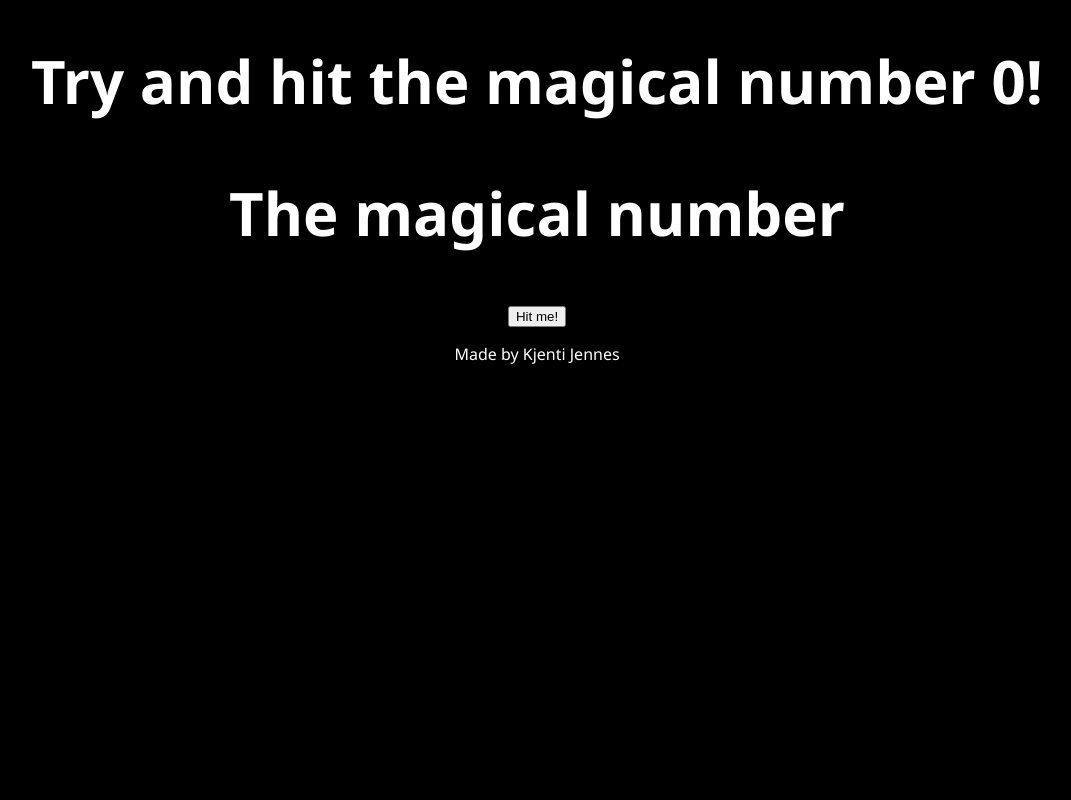
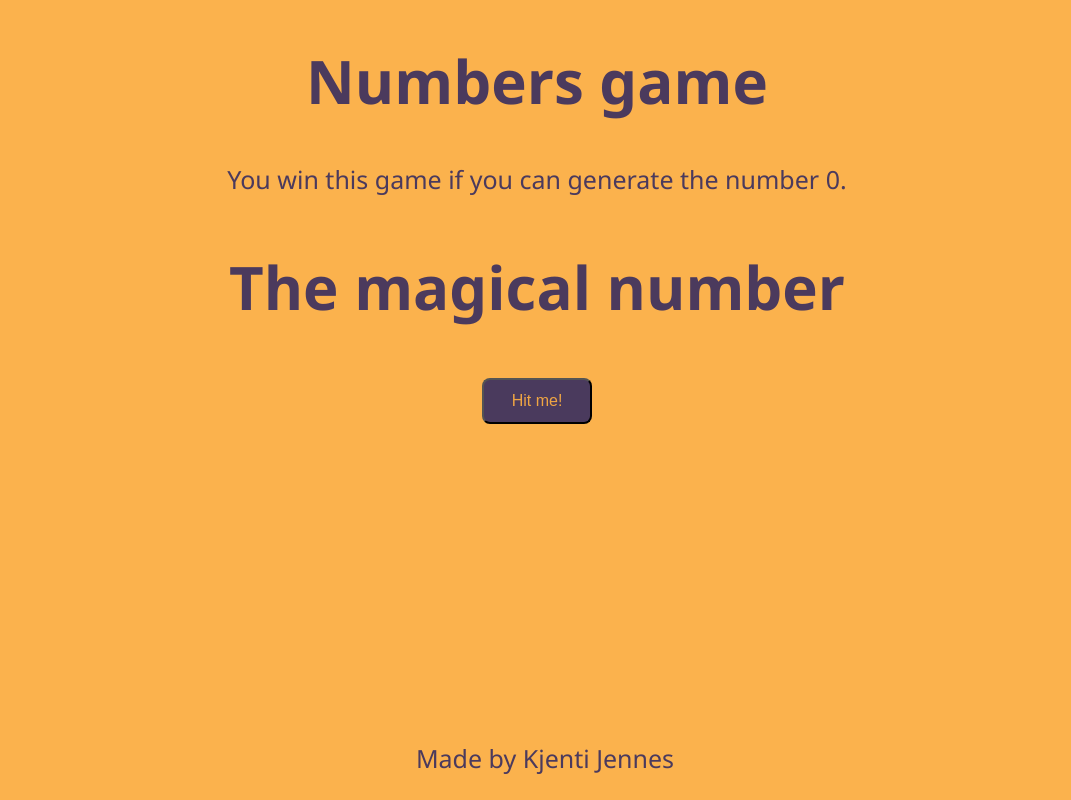
Before and after one commit to kjenti/uselesswebsite, a plain HTML site: page index.html in a window 1280 px wide. Shown: the whole page, without its empty margins (103-1174 px from the left). Drawn offline with Linux system fonts and the light colour scheme.

Commit message:
commit
commit

```diff
--- a/css/style.css
+++ b/css/style.css
@@ -1,20 +1,20 @@
 body{
-    background-color: black;
+    background-color: #fbad41ee;
     /* height: 100vh;
     width: 100vw; */
 
 }
 h1{
     font-size: 60px;
-    color: white;
+    color: #262161d3;
 }
 h2{
     font-size: 60px;
-    color: white;
+    color: #262161d3;
 }
 p{
-color: white;
-font-size: 60;
+color: #262161d3;
+font-size: 25px;
 
 }
 /*
@@ -27,3 +27,47 @@ label{
     text-align: center;
     font-family: 'Segoe UI', Tahoma, Geneva, Verdana, sans-serif;
 }
+button{
+    transition-duration: 0.4s;
+    border-radius: 8px;
+    font-size: 16px;
+    padding: 12px 28px;
+    background-color: #262161d3;
+    color: #fbad41ee;
+}
+button:hover{
+    background-color: #fbad41ee;
+    color: #262161d3;
+    border: 3px dashed;
+    box-shadow: 0 12px 16px 0 rgba(0,0,0,0.24), 0 17px 50px 0 rgba(0,0,0,0.19);
+}
+button span {
+    cursor: pointer;
+    display: inline-block;
+    position: relative;
+    transition: 0.5s;
+  }
+
+  button span:after {
+    content: '\00bb';
+    position: absolute;
+    opacity: 0;
+    top: 0;
+    right: -20px;
+    transition: 0.5s;
+  }
+
+  button:hover span {
+    padding-right: 25px;
+  }
+
+  button:hover span:after {
+    opacity: 1;
+    right: 0;
+  }
+  footer{
+    bottom: 0px;
+    position: fixed;
+    text-align: center;
+    width: 100vw;
+  }
--- a/index.html
+++ b/index.html
@@ -1,17 +1,18 @@
  <!DOCTYPE html>
 <html lang="en">
 <head>
-    <title>Random Numbers</title>
+    <title>Numbers game</title>
     <meta name="description" content="Numbers game">
     <meta name="viewport" content="width=device-width, initial-scale=1, maximum-scale=1">
     <link rel="stylesheet" href="./css/style.css">
 </head>
 <body>
 <div class="centered">
-<h1>Try and hit the magical number 0!</h1>
+<h1>Numbers game</h1>
+<p>You win this game if you can generate the number 0.</p>
 <h2 id="getal">The magical number </h2>
 
-<button type="button" id="gokbutton" >Hit me!</button>
+<button type="button" id="gokbutton" ><span>Hit me!</span></button>
 </div>
 
 <footer >
```
